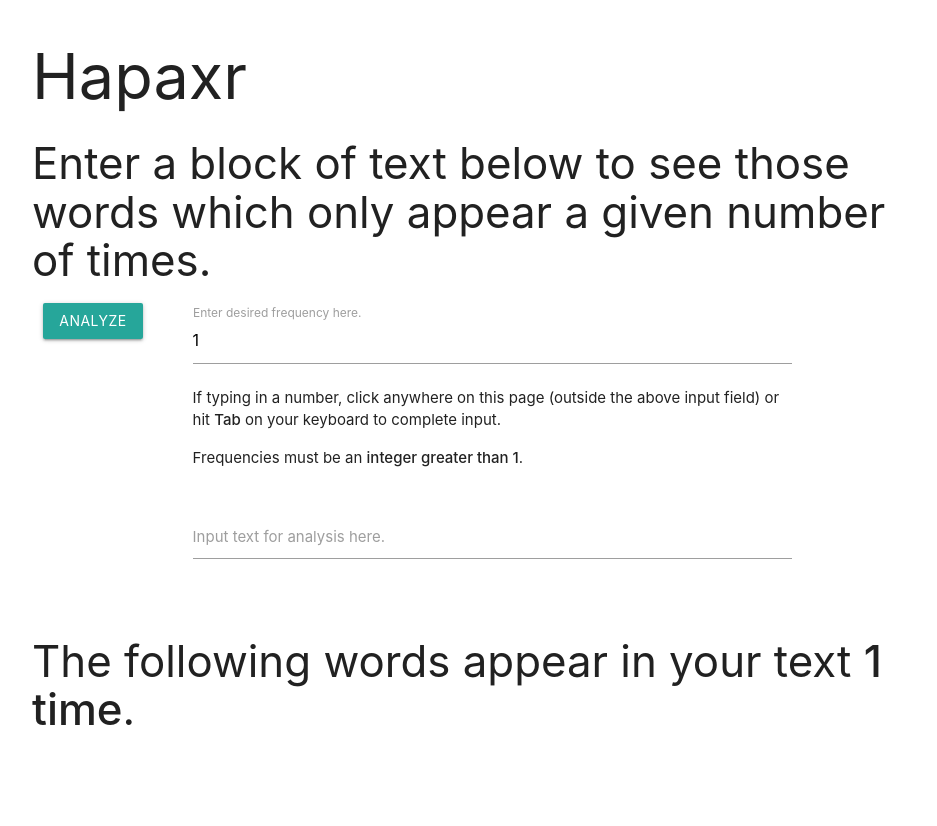
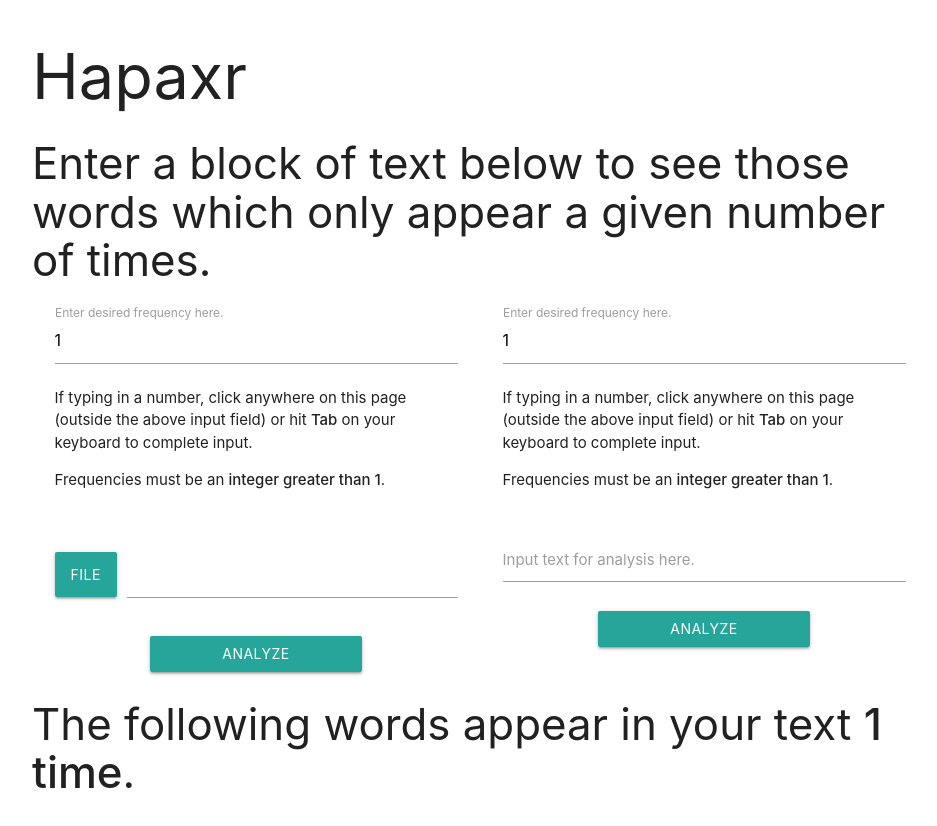
Before and after one commit to ccostoso/hapaxr, a plain HTML site: page index.html in a window 1280 px wide. Shown: the whole page, without its empty margins (160-1097 px from the left). Before the commit the page ends 800 px from the top, so only its background shows below. Drawn offline with nearby package versions, Linux system fonts and the light colour scheme.

Commit message:
Adds file input section

```diff
--- a/index.html
+++ b/index.html
@@ -15,33 +15,51 @@
     <main class="container">
         <h1>Hapaxr</h1>
         <h3>Enter a block of text below to see those words which only appear a given number of times.</h3>
-        <!-- <section class="row"> -->
-        <form class="row">
-            <!-- <div class="row"> -->
-            <div id="button-col" class="col s12 m2 valign-wrapper">
-                <a id="submit-btn" class="waves-effect waves-light btn">Analyze</a>
-            </div>
-            <div class="col s12 m10">
-                <div class="row">
-                    <div class="input-field col s12 m10">
+        <section class="row">
+            <section class="col s12 m6">
+                <form class="input-field col s12">
                     <input id="frequency-input" type="number" class="validate" value="1">
                     <label for="frequency-input">Enter desired frequency here.</label>
                     <p>
-                            If typing in a number, click anywhere on this page (outside the above input field) or hit <strong>Tab</strong> on your keyboard to complete
+                        If typing in a number, click anywhere on this page (outside the above input field) or hit
+                        <strong>Tab</strong> on your keyboard to complete
+                        input.
+                    </p>
+                    <p>Frequencies must be an <strong>integer greater than 1</strong>.</p>
+                </form>
+                <form class="input-field col s12">
+                    <div class="file-field input-field">
+                        <div class="btn">
+                            <span>File</span>
+                            <input type="file">
+                        </div>
+                        <div class="file-path-wrapper">
+                            <input class="file-path validate" type="text" />
+                        </div>
+                    </div>
+                </form>
+                <a id="submit-btn"
+                    class="waves-effect waves-light btn center-align col s12 offset-s0 m6 offset-m3">Analyze</a>
+            </section>
+            <form class="col s12 m6">
+                <div class="input-field col s12">
+                    <input id="frequency-input" type="number" class="validate" value="1">
+                    <label for="frequency-input">Enter desired frequency here.</label>
+                    <p>
+                        If typing in a number, click anywhere on this page (outside the above input field) or hit
+                        <strong>Tab</strong> on your keyboard to complete
                         input.
                     </p>
                     <p>Frequencies must be an <strong>integer greater than 1</strong>.</p>
                 </div>
-                    <div class="input-field col s12 m10">
-                        <textarea id="text-input" class="materialize-textarea"></textarea>
+                <div class="input-field col s12 m12">
+                    <textarea id="textarea-input" class="materialize-textarea"></textarea>
                     <label for="text-input">Input text for analysis here.</label>
                 </div>
-                </div>
-
-            </div>
-            <!-- </div> -->
+                <a id="submit-btn"
+                    class="waves-effect waves-light btn center-align col s12 offset-s0 m6 offset-m3">Analyze</a>
             </form>
-        <!-- </section> -->
+        </section>
         <h3>The following words appear in your text <strong id="frequency-display"></strong>.</h3>
         <section id="results" class="row">
 
```
Lines whose indentation alone changed are shown as unchanged.
